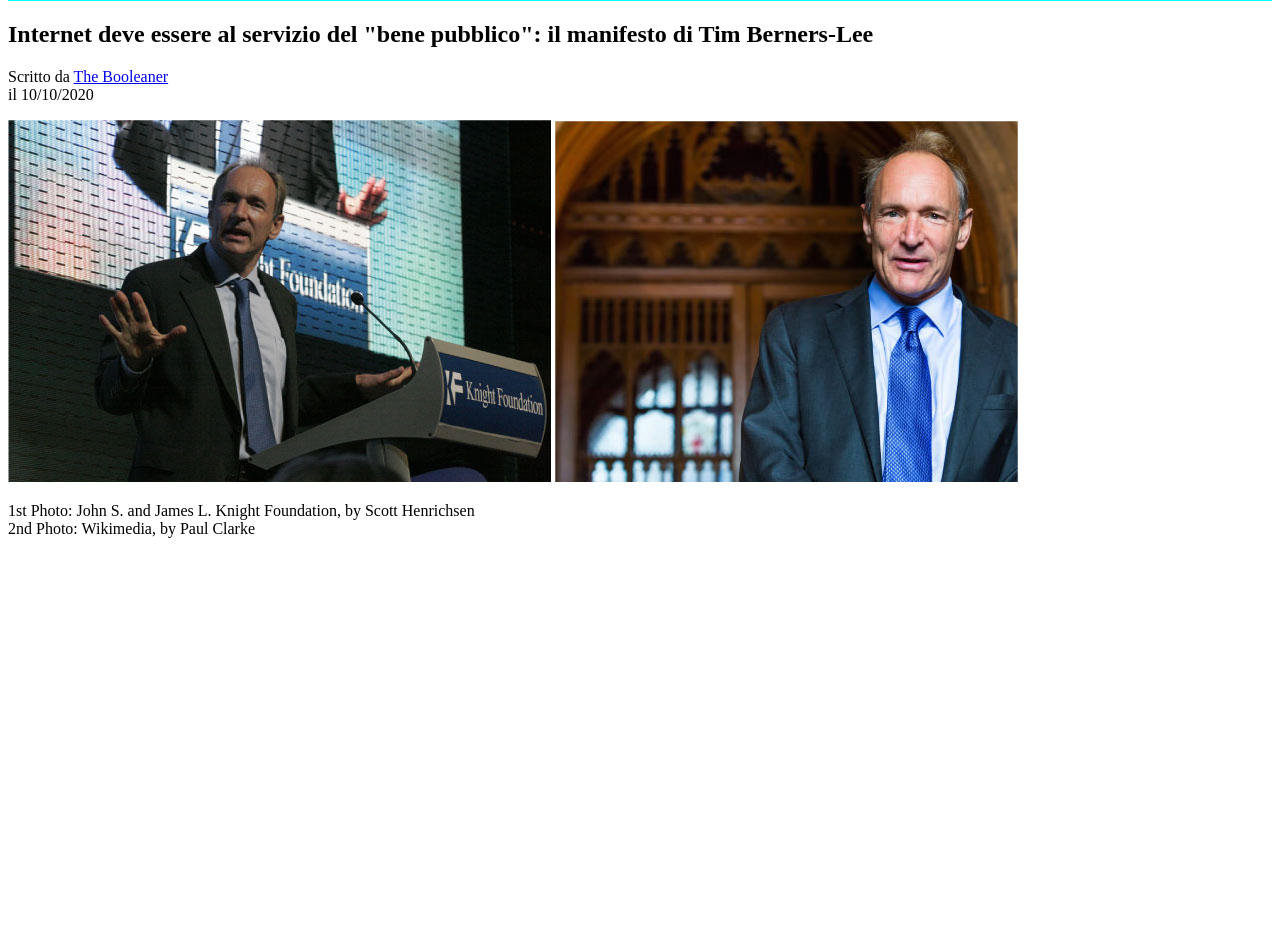
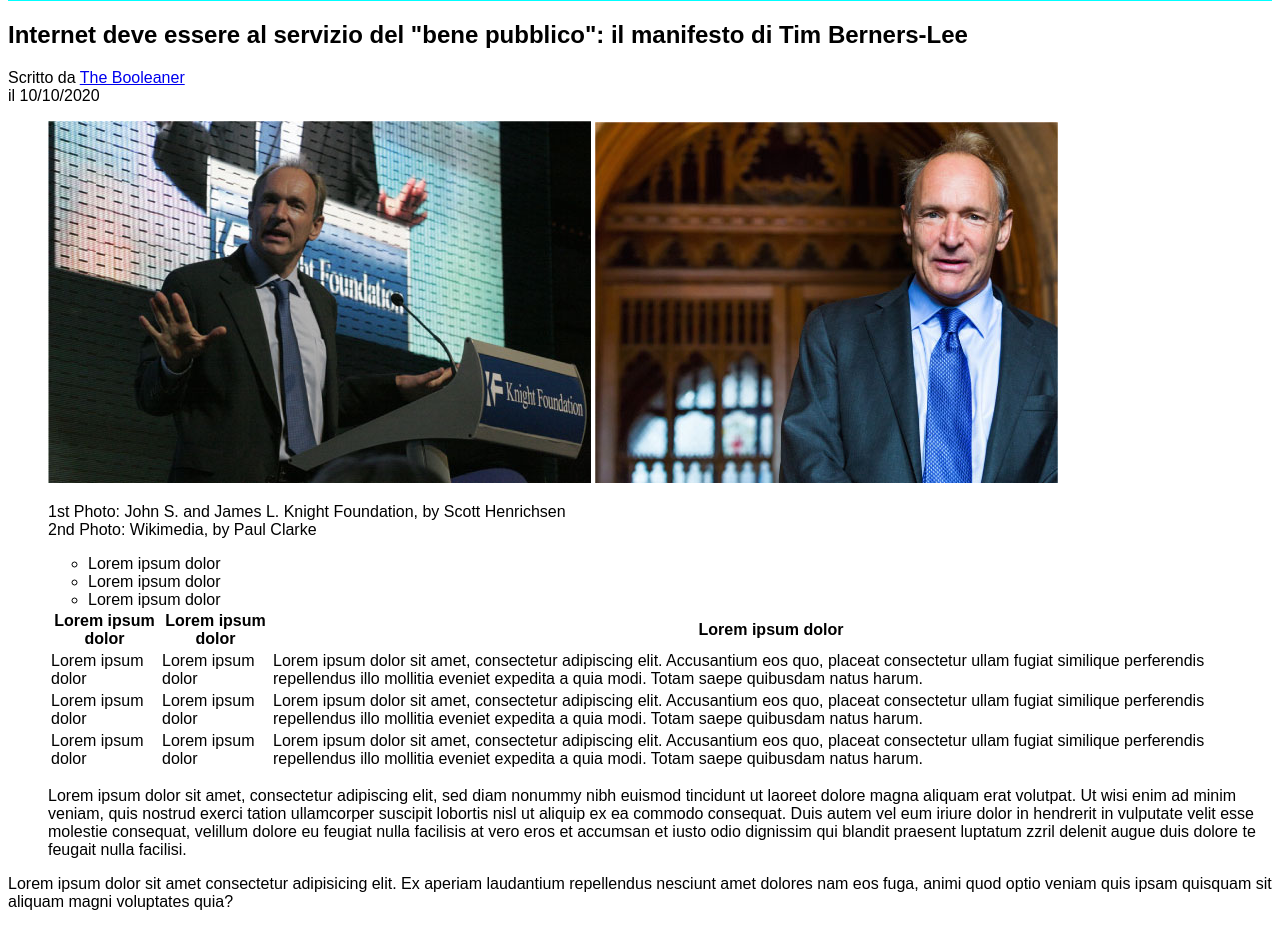
Before and after one commit to LorenzoMinotti-090/html-css-booleaner, a plain HTML site: page index.html in a window 1280 px wide. Shown: the part 361-1288 px from the top of the page. Before the commit the page ends 915 px from the top, so only its background shows below. Drawn offline with Linux system fonts and the light colour scheme.

Commit message:
fix: parte 2 senza css

```diff
--- a/css/style.css
+++ b/css/style.css
@@ -1,3 +1,8 @@
 .bg-acqua{
    background-color: #00ffff;
 }
+
+
+body {
+  font-family: Arial, sans-serif;
+}
--- a/index.html
+++ b/index.html
@@ -1,30 +1,89 @@
 <!DOCTYPE html>
 <html lang="en">
+
 <head>
     <meta charset="UTF-8">
     <meta name="viewport" content="width=device-width, initial-scale=1.0">
     <title>The Booleaner</title>
     <link rel="stylesheet" href="./css/style.css">
 </head>
+
 <body>
     <!--header-->
     <header class="bg-acqua">
-
         <img src="./img/pattern.png" alt="sfondo">
 
 
     </header>
     <!--contenuto-->
-  <main class="container">
+
     <article>
         <h1>Internet deve essere al servizio del "bene pubblico": il manifesto di Tim Berners-Lee</h1>
         <p class="author">Scritto da <a href="#">The Booleaner</a><br> il 10/10/2020</p>
 
+        <!-- LISTA -->
+        <ul>
             <!-- FOTO PRINCIPALI -->
             <div class="images">
                 <img src="/img/tim-1.jpg" alt="tim-1">
                 <img src="/img/tim-2.jpg" alt="tim-2">
             </div>
-      <p class="photo-credit">1st Photo: John S. and James L. Knight Foundation, by Scott Henrichsen<br>2nd Photo: Wikimedia, by Paul Clarke</p>
+            <p class="photo-credit">1st Photo: John S. and James L. Knight Foundation, by Scott Henrichsen<br>2nd
+                Photo: Wikimedia, by Paul Clarke</p>
+            <!-- TESTO INTRODUTTIVO -->
+            <ul>
+                <li>Lorem ipsum dolor</li>
+                <li>Lorem ipsum dolor</li>
+                <li>Lorem ipsum dolor</li>
+            </ul>
+
+            <table>
+                <thead>
+                    <tr>
+                        <th>Lorem ipsum dolor </th>
+                        <th>Lorem ipsum dolor </th>
+                        <th>Lorem ipsum dolor </th>
+                    </tr>
+                </thead>
+                <tbody>
+                    <tr>
+                        <td>Lorem ipsum dolor</td>
+                        <td>Lorem ipsum dolor</td>
+                        <td>Lorem ipsum dolor sit amet, consectetur adipiscing elit. Accusantium eos quo,
+                            placeat consectetur ullam fugiat similique perferendis repellendus illo mollitia
+                            eveniet expedita a quia modi. Totam saepe quibusdam natus harum.
+                        </td>
+                    </tr>
+                    <tr>
+                        <td>Lorem ipsum dolor</td>
+                        <td>Lorem ipsum dolor</td>
+                        <td>Lorem ipsum dolor sit amet, consectetur adipiscing elit. Accusantium eos quo,
+                            placeat consectetur ullam fugiat similique perferendis repellendus illo mollitia
+                            eveniet expedita a quia modi. Totam saepe quibusdam natus harum.
+                        </td>
+                    </tr>
+                    <tr>
+                        <td>Lorem ipsum dolor</td>
+                        <td>Lorem ipsum dolor</td>
+                        <td>Lorem ipsum dolor sit amet, consectetur adipiscing elit. Accusantium eos quo,
+                            placeat consectetur ullam fugiat similique perferendis repellendus illo mollitia
+                            eveniet expedita a quia modi. Totam saepe quibusdam natus harum.
+                        </td>
+                    </tr>
+                </tbody>
+            </table>
+
+            <p>Lorem ipsum dolor sit amet, consectetur adipiscing elit, sed diam nonummy nibh euismod tincidunt ut
+                laoreet dolore magna aliquam erat volutpat. Ut wisi enim ad minim veniam, quis nostrud exerci tation
+                ullamcorper suscipit lobortis nisl ut aliquip ex ea commodo consequat. Duis autem vel eum iriure dolor
+                in hendrerit in vulputate velit esse molestie consequat, velillum dolore eu feugiat nulla facilisis at
+                vero eros et accumsan et iusto odio dignissim qui blandit praesent luptatum zzril delenit augue duis
+                dolore te feugait nulla facilisi.</p>
+    </article>
+    <p>Lorem ipsum dolor sit amet consectetur adipisicing elit. Ex aperiam laudantium repellendus nesciunt amet dolores
+        nam eos fuga, animi quod optio veniam quis ipsam quisquam sit aliquam magni voluptates quia?</p>
+
 </body>
+
+
 </html>
```
Lines whose indentation alone changed are shown as unchanged.
